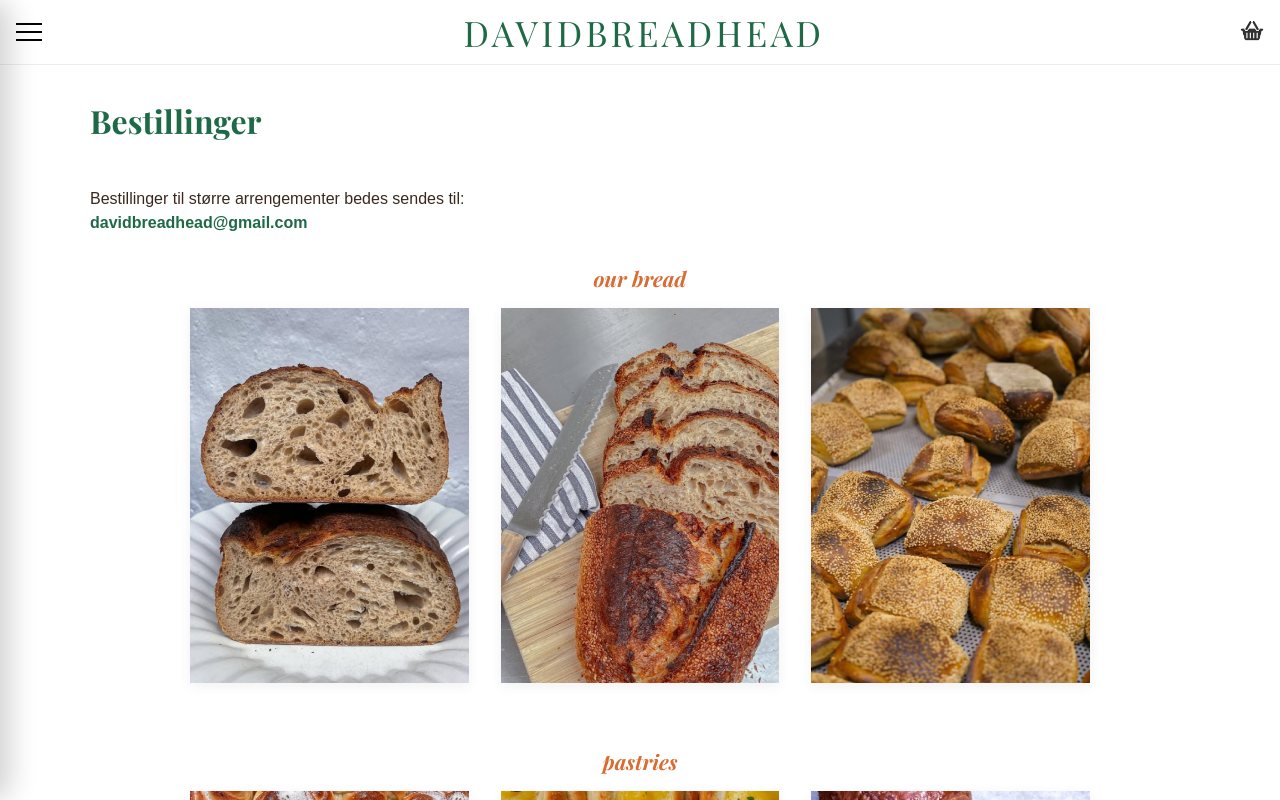
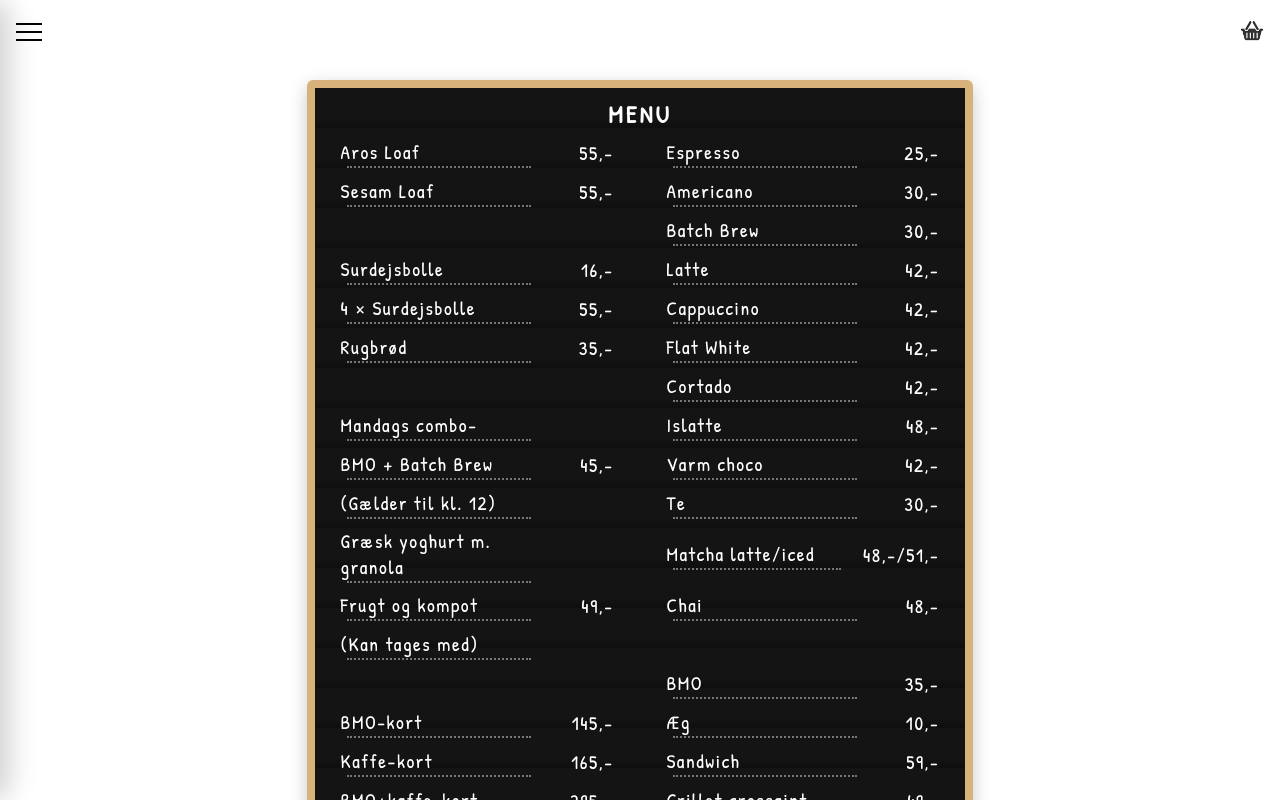
Before and after one commit to camillakthomsen/davidbreadheadapp, a React (Create React App) app: page /delivery in a window 1280 px wide. Shown: the top 800 px of the page. Built offline with nearby package versions, Linux system fonts and the light colour scheme.

Commit message:
Added changes from meeting

```diff
--- a/public/index.html
+++ b/public/index.html
@@ -2,7 +2,7 @@
 <html lang="en">
   <head>
     <meta charset="utf-8" />
-    <link rel="icon" href="%PUBLIC_URL%/davidlogo.jpg" />
+    <link rel="icon" href="%PUBLIC_URL%/davidlogo.png" />
     <meta name="viewport" content="width=device-width, initial-scale=1" />
     <meta name="theme-color" content="#000000" />
     <meta
--- a/src/App.css
+++ b/src/App.css
@@ -65,7 +65,6 @@
   justify-content: space-between;
   padding: 0 16px;
   background: #ffffff;
-  border-bottom: 1px solid #eee;
   z-index: 1000;
 }
 
@@ -75,11 +74,6 @@
 .nav-right {
   display: flex;
   align-items: center;
-}
-
-.nav-center {
-  flex: 1;
-  justify-content: center;
 }
 
 .nav-logo {
--- a/src/components/Delivery.js
+++ b/src/components/Delivery.js
@@ -4,41 +4,70 @@ import bread3 from "../pictures/bread3.png";
 import pasteri1 from "../pictures/pasteri1.png";
 import pasteri2 from "../pictures/pasteri2.png";
 import pasteri3 from "../pictures/pasteri3.png";
-import Footer from "../components/Footer";
 import "../style/Delivery.css";
 
 export default function Delivery() {
+  const items = [
+  { src: bread1, caption: "Aros loaf", price: "55,-" },
+  { src: bread2, caption: "Sesam loaf", price: "55,-" },
+  { src: bread3, caption: "Rugbrød", price: "35,-" },
+  { src: pasteri1, caption: "Croissant", price: "35,-" },
+  { src: pasteri2, caption: "Pain au chocolat", price: "38,-" },
+  { src: pasteri3, caption: "Seasonal pastry", price: "42,-" },
+];
+
   return (
     <main className="delivery-page">
-      <section className="delivery-intro">
-        <h1 className="delivery-title">Bestillinger</h1>
-        <div className="delivery-apply">
-          <p>Bestillinger til større arrengementer bedes sendes til:</p>
-          <a href="mailto:davidbreadhead@gmail.com" className="jobs-email">
-            davidbreadhead@gmail.com
-          </a>
+      {/* --- MENU BOARD --- */}
+      <section className="menu-wrap">
+        <div className="menu-board">
+          <h2 className="menu-title">MENU</h2>
+          <ul className="menu-list">
+            <li><span className="label">Aros Loaf</span><span className="price">55,-</span></li>
+            <li><span className="label">Espresso</span><span className="price">25,-</span></li>
+            <li><span className="label">Sesam Loaf</span><span className="price">55,-</span></li>
+            <li><span className="label">Americano</span><span className="price">30,-</span></li>
+            <li><span></span></li>
+            <li><span className="label">Batch Brew</span><span className="price">30,-</span></li>
+            <li><span className="label">Surdejsbolle</span><span className="price">16,-</span></li>
+            <li><span className="label">Latte</span><span className="price">42,-</span></li>
+            <li><span className="label">4 × Surdejsbolle</span><span className="price">55,-</span></li>
+            <li><span className="label">Cappuccino</span><span className="price">42,-</span></li>
+            <li><span className="label">Rugbrød</span><span className="price">35,-</span></li>
+            <li><span className="label">Flat White</span><span className="price">42,-</span></li>
+            <li><span></span></li>
+            <li><span className="label">Cortado</span><span className="price">42,-</span></li>
+            <li><span className="label">Mandags combo-</span><span className="price"></span></li>
+            <li><span className="label">Islatte</span><span className="price">48,-</span></li>
+            <li><span className="label">BMO + Batch Brew</span><span className="price">45,-</span></li>
+            <li><span className="label">Varm choco</span><span className="price">42,-</span></li>
+            <li><span className="label">(Gælder til kl. 12)</span><span className="price"></span></li>
+            <li><span className="label">Te</span><span className="price">30,-</span></li>
+            <li><span className="label">Græsk yoghurt m. granola</span><span className="price"></span></li>
+            <li><span className="label">Matcha latte/iced</span><span className="price">48,-/51,-</span></li>
+            <li><span className="label">Frugt og kompot</span><span className="price">49,-</span></li>
+            <li><span className="label">Chai</span><span className="price">48,-</span></li>
+            <li><span className="label">(Kan tages med)</span><span className="price"></span></li>
+            <li><span></span></li>
+            <li><span></span></li>
+            <li><span className="label">BMO</span><span className="price">35,-</span></li>
+            <li><span className="label">BMO-kort</span><span className="price">145,-</span></li>
+            <li><span className="label">Æg</span><span className="price">10,-</span></li>
+            <li><span className="label">Kaffe-kort</span><span className="price">165,-</span></li>
+            <li><span className="label">Sandwich</span><span className="price">59,-</span></li>
+            <li><span className="label">BMO+kaffe-kort</span><span className="price">295,-</span></li>
+            <li><span className="label">Grillet crossaint</span><span className="price">49,-</span></li>
+            <li><span></span></li>
+            <li><span className="label">Morgenbræt</span><span className="price">59,-</span></li>
+            <li><span></span></li>
+            <li><span className="label">BMO + græsk yoghurt</span><span className="price"></span></li>
+
+            <li className="sep" aria-hidden="true"></li>
+
+          </ul>
         </div>
       </section>
 
-      <section className="delivery-section">
-        <h2 className="delivery-subtitle">our bread</h2>
-        <div className="delivery-grid">
-          <img src={bread1} alt="Bread 1" className="delivery-img" />
-          <img src={bread2} alt="Bread 2" className="delivery-img" />
-          <img src={bread3} alt="Bread 3" className="delivery-img" />
-        </div>
-      </section>
-
-      <section className="delivery-section">
-        <h2 className="delivery-subtitle">pastries</h2>
-        <div className="delivery-grid">
-          <img src={pasteri1} alt="Pastry 1" className="delivery-img" />
-          <img src={pasteri2} alt="Pastry 2" className="delivery-img" />
-          <img src={pasteri3} alt="Pastry 3" className="delivery-img" />
-        </div>
-      </section>
-
-      <Footer />
     </main>
   );
 }
--- a/src/components/HomePage.js
+++ b/src/components/HomePage.js
@@ -6,6 +6,7 @@ export default function HomePage() {
   return (
     <main className="homepage">
       <section className="hero-only">
+        <h1>DavidBreadHead</h1>
         <img
           src={FrontpagePicture}
           alt="DavidBreadHead"
--- a/src/components/NavBar.js
+++ b/src/components/NavBar.js
@@ -37,11 +37,6 @@ export default function NavBar() {
         </button>
       </div>
 
-      {/* Midten: logo / navn */}
-      <div className="nav-center">
-        <Link to="/homepage" className="nav-logo">DavidBreadHead</Link>
-      </div>
-
       {/* Højre: kurv */}
       <div className="nav-right">
         <Link to="/delivery" className="cart-icon">
--- a/src/components/Sourdough.js
+++ b/src/components/Sourdough.js
@@ -27,7 +27,7 @@ export default function Sourdough() {
                 <span className="course-day">24</span>
               </div>
               <div className="course-main">
-                <p className="course-title">Surdejskursus i bageriet (ledige pladser)</p>
+                <p className="course-title">Surdejskursus i bageriet (udsolgt)</p>
                 <p className="course-details">
                   Kl. 17.00–20.30 · Ny Munkegade 4B, Aarhus C
                 </p>
--- a/src/style/Delivery.css
+++ b/src/style/Delivery.css
@@ -1,72 +1,144 @@
-.delivery-page {
-  background: #ffffff;
-  padding: 2.2rem 1rem 3rem;
-  font-family: "Poppins", sans-serif;
+/* Font til tavlen */
+@import url('https://fonts.googleapis.com/css2?family=Patrick+Hand:wght@400&display=swap');
+
+.delivery-page { background:#fff; }
+
+/* ===== MENU BOARD ===== */
+.menu-wrap {
+  display: flex;
+  justify-content: center;
+  padding: 0rem 0rem 1rem; /* <-- ændr til fx - lidt negativ margin */
+  margin-top: -3rem; /* trækker den tættere på navbaren */
 }
 
-/* Intro */
-.delivery-intro {
-  max-width: 1100px;
-  margin: 0 auto 1.25rem;
+.menu-board {
+  width: 100%;
+  max-width: 650px;          /* var 820px → lidt smallere */
+  border: 8px solid #d8b27b; /* var 10px → lidt tyndere */
+  border-radius: 6px;        /* også lidt mindre afrunding */
+  background:
+    repeating-linear-gradient(to bottom,
+      #141414 0 30px, #0f0f0f 38px 40px);
+  box-shadow: 0 6px 18px rgba(0,0,0,.22);
 }
 
-.delivery-title {
-  font-family: "Playfair Display", serif;
-  color: #1f6a46;               /* grøn */
-  font-size: 2rem;
-  margin: 0 0 .5rem 0;
+.menu-title {
+  font-family:"Patrick Hand", sans-serif;
+  color:#fff; letter-spacing:.2rem;
+  text-align:center; padding:.6rem 1rem 0; margin:0;
+  font-size:1.5rem;
+}
+.menu-list {
+  list-style:none; margin:.5rem 0 0;
+  padding:0rem 1.2rem 1rem;
+  display:grid; gap:8px 40px; grid-template-columns:1fr 1fr;
+}
+.menu-list .sep { grid-column:1 / -1; height:10px; }
+.menu-list li {
+  display:grid; grid-template-columns:1fr auto;
+  align-items:center; min-height:31px; padding:0 .4rem;
+  font-family:"Patrick Hand", sans-serif; color:#fff;
+  font-size:1.2rem; letter-spacing:.1rem;
+  filter:drop-shadow(0 0 .5px rgba(255,255,255,.35));
+}
+.menu-list li .label{ position:relative; padding-right:.5rem; }
+.menu-list li .label::after{
+  content:""; height:1px; border-bottom:2px dotted rgba(255,255,255,.35);
+  display:block; margin:0 .4rem;
+}
+.menu-list li .price{ justify-self:end; padding-left:.5rem; }
+.menu-list li{ --minDots:60px; }
+.menu-list li .price{ min-width:var(--minDots); text-align:right; }
+.menu-note{
+  color:#fff; font-family:"Patrick Hand", sans-serif;
+  font-size:1rem; letter-spacing:.04rem; padding:.2rem 1.2rem 1rem;
+  opacity:.9;
+}
+@media (max-width:900px){
+  .menu-list{ grid-template-columns:1fr; }
+  .menu-list .sep{ display:none; }
 }
 
-.delivery-apply {
-  text-align: left;
-  margin-top: 3rem;
-  font-size: 1rem;
-  color: #3a281e;
+/* ===== HORIZONTALT GALLERI (SCROLL) ===== */
+.gallery {
+  padding: 1rem 0 2rem;
 }
 
-.delivery-apply p {
-  margin: 0 0 0.35rem 0;
+.scroller {
+  display: flex;
+  gap: 16px; /* afstand mellem billederne */
+  overflow-x: auto;
+  padding: 0 1rem 1rem;
+  scroll-snap-type: x mandatory;
+  -webkit-overflow-scrolling: touch;
+  scrollbar-width: none; /* Firefox */
+}
+.scroller::-webkit-scrollbar {
+  display: none; /* Chrome/Safari skjul */
 }
 
-/* Sektioner */
-.delivery-section {
-  max-width: 900px; /* gør hele sektionen smallere */
-  margin: 2rem auto 4rem auto; /* lidt mere luft nedenunder */
+/* hvert kort */
+.card {
+  flex: 0 0 auto;
+  width: clamp(200px, 45vw, 280px);
+  scroll-snap-align: start;
+  border-radius: 6px;
+  background: #fff;
+  overflow: hidden;
+  transition: transform 0.3s ease, box-shadow 0.3s ease;
+}
+.card:hover {
+  transform: translateY(-3px);
+  box-shadow: 0 4px 14px rgba(0, 0, 0, 0.15);
 }
 
-
-.delivery-subtitle {
-  text-align: center;
-  font-family: "Playfair Display", serif;
-  color: #d86c35;               /* orange */
-  font-size: 1.3rem;
-  font-weight: 700;
-  font-style: italic;
-  margin: 0 0 1rem 0;
+/* billedet */
+.card img {
+  width: 100%;
+  aspect-ratio: 4 / 3;
+  object-fit: cover;
+  display: block;
+  transition: transform 0.4s ease;
+}
+.card:hover img {
+  transform: scale(1.04);
 }
 
-/* Galleri – tre kolonner, uden afrundede hjørner */
-.delivery-grid {
-  display: grid;
-  grid-template-columns: repeat(3, 1fr);
-  gap: 2rem; /* øget afstand mellem billederne */
+/* tekst under billedet */
+.card figcaption {
+  display: flex;
+  justify-content: space-between;
+  align-items: center;
+  padding: 0.6rem 0.4rem 0.8rem;
+  font-family: system-ui, -apple-system, "Segoe UI", Roboto, Arial, sans-serif;
+  font-size: 1rem;
+  font-weight: 600;
+  color: #2b2b2b;
 }
 
-
-.delivery-img {
-  width: 100%;
-  height: 100%;
-  display: block;
-  object-fit: cover;            /* udfyld rammen pænt */
-  /* ingen border-radius – “ikke buede hjørner” */
-  border-radius: 0;
-  box-shadow: 0 3px 12px rgba(0,0,0,.06);
+/* navn og pris */
+.item-name {
+  text-align: left;
+}
+.item-price {
+  text-align: right;
+  color: #2b2b2b;
 }
 
-/* Responsiv */
-@media (max-width: 980px) {
-  .delivery-grid { grid-template-columns: repeat(2, 1fr); }
+/* start/slut padding så de ikke klistrer til skærmkant */
+.scroller::before,
+.scroller::after {
+  content: "";
+  flex: 0 0 0.5rem;
 }
-@media (max-width: 600px) {
-  .delivery-grid { grid-template-columns: 1fr; }
+
+/* små skærme */
+@media (max-width: 520px) {
+  .card {
+    width: clamp(160px, 60vw, 220px);
+  }
+
+  .card figcaption {
+    font-size: 0.9rem;
+  }
 }
--- a/src/style/Events.css
+++ b/src/style/Events.css
@@ -15,7 +15,7 @@
   font-size: 2.5rem;
   font-weight: 700;
   color: #197c52;
-  margin: 0;
+  margin-top: -4rem;
 }
 
 /* run-title har du allerede – vi lader den bare styre overskriften */
--- a/src/style/HomePage.css
+++ b/src/style/HomePage.css
@@ -1,18 +1,75 @@
+@import url('https://fonts.googleapis.com/css2?family=Fredoka+One&display=swap');
+@import url('https://fonts.googleapis.com/css2?family=Quicksand:wght@500;700&display=swap');
+@import url('https://fonts.googleapis.com/css2?family=Nunito:wght@600;800&display=swap');
+@import url('https://fonts.googleapis.com/css2?family=Poppins:wght@600;800&display=swap');
+@import url('https://fonts.googleapis.com/css2?family=Rubik:wght@500;700&display=swap');
+@import url('https://fonts.googleapis.com/css2?family=Quicksand:wght@300..800&display=swap');
+
+
 .homepage {
   background-color: #ffffff;
 }
 
-/* Hero-billedet midt på siden */
+/* Hero-sektion */
 .hero-only {
   display: flex;
-  justify-content: center;
-  padding: 0rem 0 3rem;
+  flex-direction: column; /* tekst over billede */
+  align-items: center;
+  padding: 0 0 4rem;
 }
 
+/* Hero-overskrift */
+.hero-only h1 {
+  color: #1f6a46;
+  margin-top: -4rem;
+  font-family: 'Quicksand', sans-serif;
+  font-size: 6rem;
+  letter-spacing: 0.35rem;
+  line-height: 1;                  /* undgå layout-hop */
+  display: inline-block;           /* så transform ikke påvirker linjehøjde */
+  will-change: transform, font-variation-settings;
+  animation: rise 7s cubic-bezier(.45,0,.2,1) infinite alternate;
+}
+
+/* Billedet */
 .hero-image {
   width: 100%;
   max-width: 1200px;
   height: auto;
   border-radius: 8px;
   display: block;
+  margin-top: -2rem;
 }
+
+@keyframes rise {
+  0% {
+    transform: scale(1);
+    font-variation-settings: "wght" 350;  /* tynd */
+    letter-spacing: 0.35rem;
+  }
+  100% {
+    transform: scale(1.25);
+    font-variation-settings: "wght" 850;  /* “bold” */
+    letter-spacing: 0.1rem;
+  }
+}
+
+/* 📱 Mobilvenlig tilpasning */
+@media (max-width: 768px) {
+  .hero-only h1 {
+    font-size: 2rem; /* mindre overskrift på mobil */
+    margin-bottom: 0.8rem;
+  }
+
+  .hero-image {
+    max-width: 100%;
+    border-radius: 5px;
+  }
+}
+
+/* 📱 Ekstra lille skærm (f.eks. iPhone SE) */
+@media (max-width: 480px) {
+  .hero-only h1 {
+    font-size: 1.6rem;
+  }
+}
--- a/src/style/Running.css
+++ b/src/style/Running.css
@@ -30,7 +30,7 @@
   letter-spacing: 0.08em;
   text-transform: uppercase;
   color: #197c52;           /* samme grøn som logoet */
-  margin-bottom: 1rem;
+  margin-top: -3rem;
 }
 
 .running-intro p {
```
Also changed, not shown: src/components/Events.js (+4 -18 lines), src/components/Running.js (+11 -1 lines), public/davidlogo.png (added).
